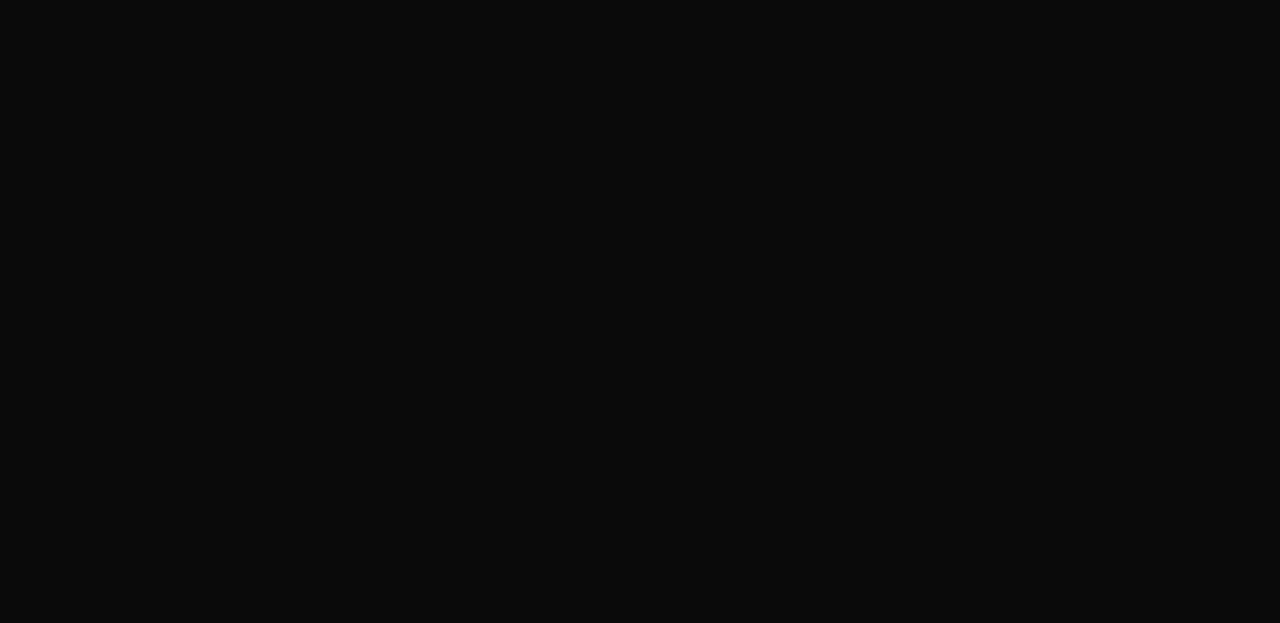
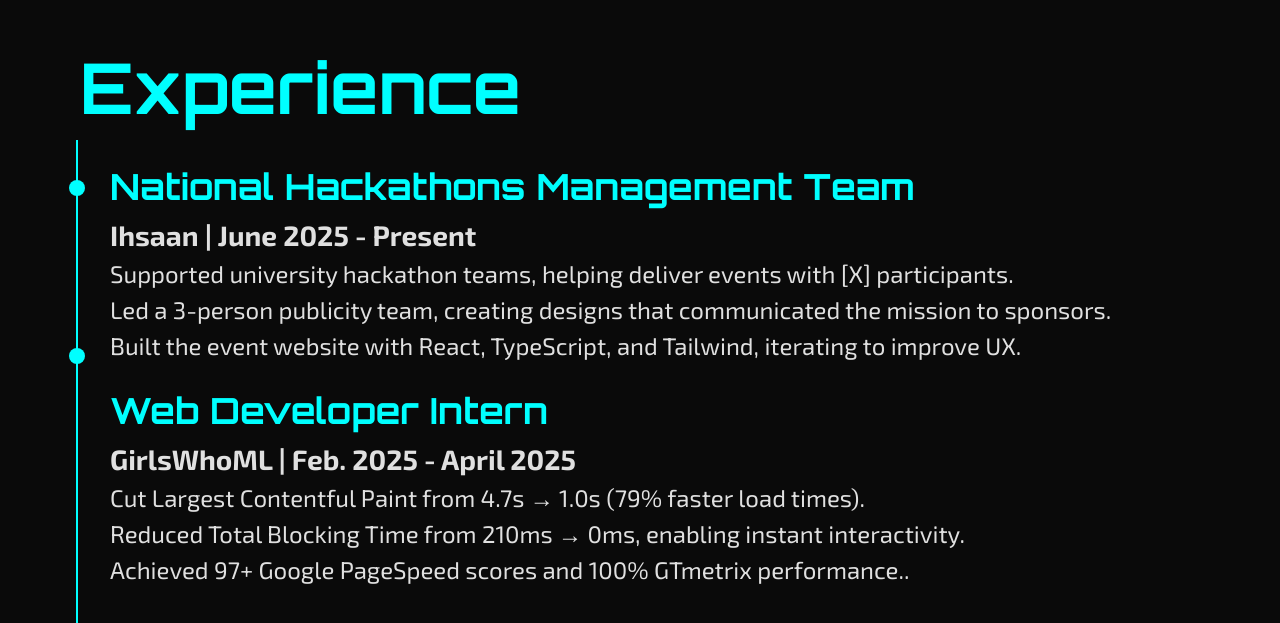
Before and after one commit to kanzah259/kanzah259.github.io, a React (Vite) app: page / in a window 1280 px wide. Shown: the part 1773-2396 px from the top of the page. Before the commit the page ends 1728 px from the top, so only its background shows below. Built offline with nearby package versions, Linux system fonts and the light colour scheme.

Commit message:
Add Experience section

```diff
--- a/src/App.tsx
+++ b/src/App.tsx
@@ -1,6 +1,7 @@
 import Hero from "./sections/Hero/Hero";
 import Navbar from "./components/navbar";
 import About from "./sections/About/About";
+import Experience from "./sections/Experience/Experience";
 
 function App() {
 
@@ -10,6 +11,7 @@ function App() {
     <Navbar />
     <Hero />
     <About />
+    <Experience />
 
     </div>
 
--- a/src/sections/About/About.tsx
+++ b/src/sections/About/About.tsx
@@ -2,7 +2,7 @@
 const About = () => (
     <section id="About"className="mt-8 h-screen">
         <div className="text-left">
-            <h3 className="font-orbitron text-[#00FFFF] text-[70px] pl-10 ml-10 pt-10 mt-10 font-bold">About Me</h3>
+            <h3 className="font-orbitron text-[#00FFFF] text-[70px] pl-10 ml-10 pt-10 mt-10 font-bold">About Me</h3></div>
             <div className="pt-10 mt-10">
                 {/* <h4 className="text-2xl font-exo2 text-[#E0E0E0] tracking-[0.02em] text-center pb-10">I’m a Computer Science Student with an interest in Control and Communication Systems Engineering.</h4>
                 <h4 className="text-2xl font-exo2 text-[#E0E0E0] tracking-[0.02em] text-center pb-10">I build technologies that connect people, streamline communication, and power the next generation of control systems forward.</h4>
@@ -10,7 +10,6 @@ const About = () => (
                 <h4 className="text-2xl font-exo2 text-[#E0E0E0] tracking-[0.02em] text-center pb-10">I’m driven to explore what’s next in intelligent systems and creative coding.</h4> */}
                 <h4 className="text-2xl font-exo2 text-[#E0E0E0] tracking-[0.02em] text-center pb-10">I’m a Computer Science Student with an interest in Control and Communication <br />Systems Engineering. I build technologies that connect people, streamline <br />communication, and power the next generation of control systems forward. <br />When I’m not immersed in code, I work with nonprofits and experiment <br />with projects that expand my technical and creative horizons. I’m driven <br />to explore what’s next in intelligent systems and creative coding.</h4>
             </div>
-        </div>
     </section>
 )
 
--- a/src/sections/Experience/Experience.tsx
+++ b/src/sections/Experience/Experience.tsx
@@ -1,5 +1,27 @@
 
 const Experience = () => (
+
+    <section id="Experience"className="mt-8 h-screen">
+        <div className="text-left">
+            <h3 className="font-orbitron text-[#00FFFF] text-[70px] pl-10 ml-10 pt-10 mt-10 font-bold">Experience</h3>
+        </div>
+        <div className="w-full max-w-2xl mx-auto">
+            <div className="absolute left-12 ml-7 h-full border-l-2 border-[#00FFFF] shadow-[0_0_10px_#00fff] ">
+                <div className="w-4 h-4 rounded-full bg-[#00FFFF] shadow-[0_0_8px_#00fff] absolute -left-[9px] top-10"></div>
+                <div className="w-4 h-4 rounded-full bg-[#00FFFF] shadow-[0_0_8px_#00fff] absolute -left-[9px] top-40 mt-12"></div>
+                <h3 className="font-orbitron text-[36px] text-[#00FFFF] font-bold pl-8 pt-5">National Hackathons Management Team</h3>
+                <h4 className="font-exo2 text-[#E0E0E0] font-bold text-[28px] pl-8">Ihsaan | June 2025 - Present</h4>
+                <p className="font-exo2 text-[#E0E0E0] text-[24px] pl-8">Supported university hackathon teams, helping deliver events with [X] participants.</p>
+                <p className="font-exo2 text-[#E0E0E0] text-[24px] pl-8">Led a 3-person publicity team, creating designs that communicated the mission to sponsors.</p>
+                <p className="font-exo2 text-[#E0E0E0] text-[24px] pl-8">Built the event website with React, TypeScript, and Tailwind, iterating to improve UX.</p>
+                <h3 className="font-orbitron text-[36px] text-[#00FFFF] font-bold pl-8 pt-5">Web Developer Intern</h3>
+                <h4 className="font-exo2 text-[#E0E0E0] font-bold text-[28px] pl-8">GirlsWhoML | Feb. 2025 - April 2025</h4>
+                <p className="font-exo2 text-[#E0E0E0] text-[24px] pl-8">Cut Largest Contentful Paint from 4.7s → 1.0s (79% faster load times).</p>
+                <p className="font-exo2 text-[#E0E0E0] text-[24px] pl-8">Reduced Total Blocking Time from 210ms → 0ms, enabling instant interactivity.</p>
+                <p className="font-exo2 text-[#E0E0E0] text-[24px] pl-8">Achieved 97+ Google PageSpeed scores and 100% GTmetrix performance..</p>
+            </div>
+        </div>
+    </section>
 
 )
 
```
